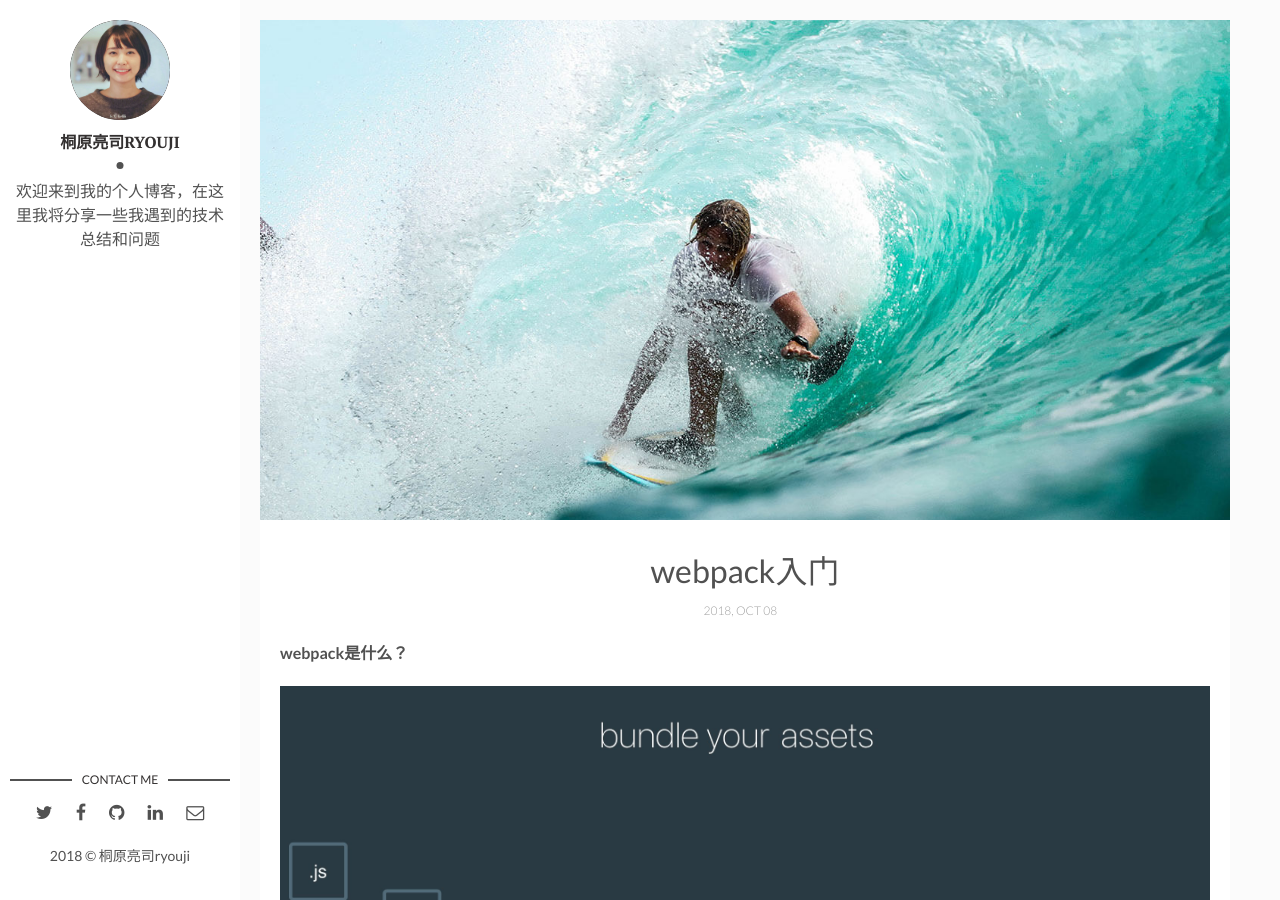
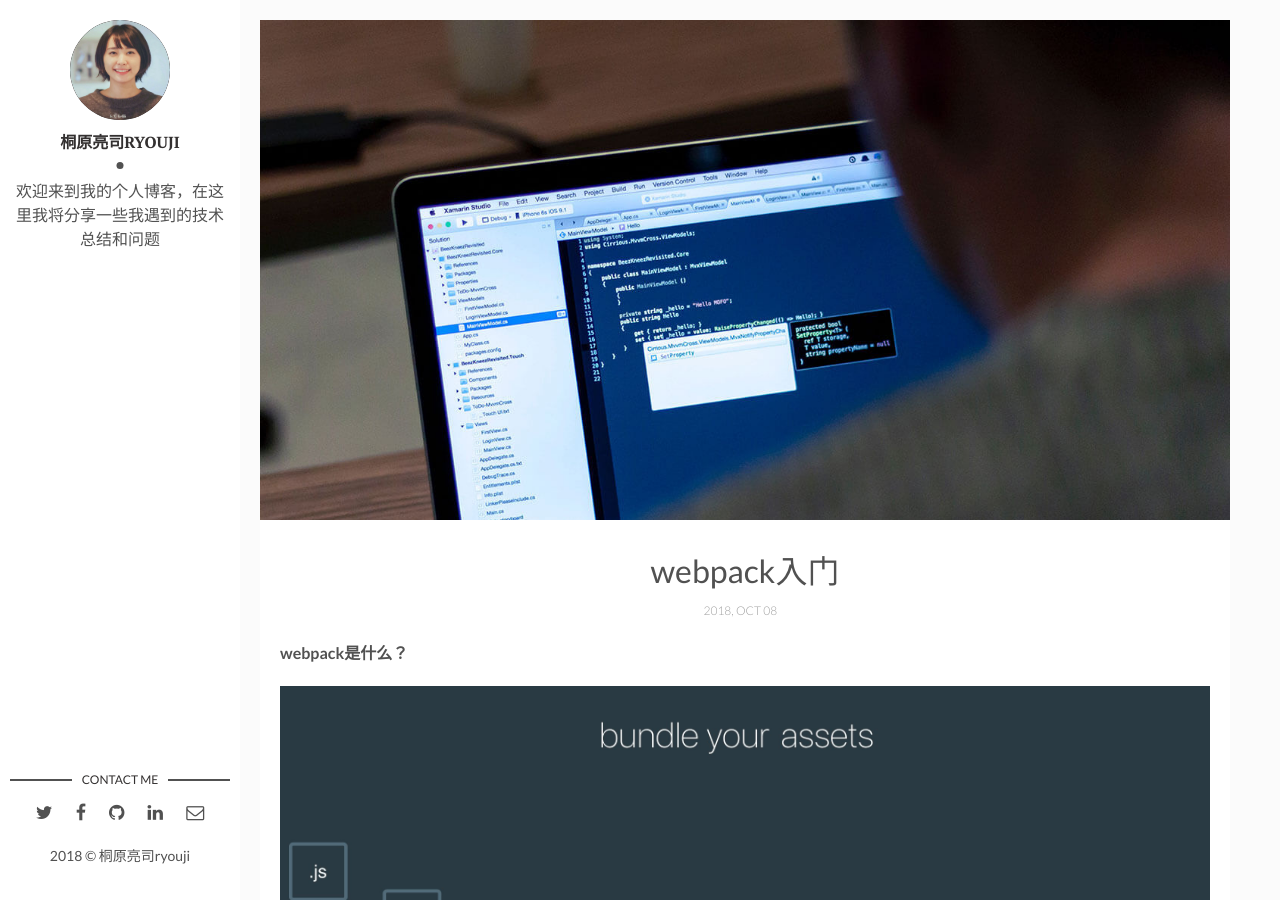
Before and after one commit to luuuuuuuyouli/liluyou, a Jekyll site: the page built from _posts/2018-10-08-An-introduction-to-webpack.markdown, in a window 1280 px wide and 900 px high. Built offline with Jekyll 4.4.1, drawn with Linux system fonts in a browser that asks for light colours; comment, search, counter and statistics services are not loaded.

Commit message:
修改博客

```diff
--- a/_posts/2018-10-08-An-introduction-to-webpack.markdown
+++ b/_posts/2018-10-08-An-introduction-to-webpack.markdown
@@ -3,7 +3,7 @@ layout: post
 title: webpack入门
 date: 2018-10-08 13:32:20 +0300
 description: You’ll find this post in your `_posts` directory. Go ahead and edit it and re-build the site to see your changes. # Add post description (optional)
-img: i-rest.jpg # Add image post (optional)
+img: how-to-start.jpg # Add image post (optional)
 fig-caption: # Add figcaption (optional)
 tags: [Vue, Webpack]
 ---
```
